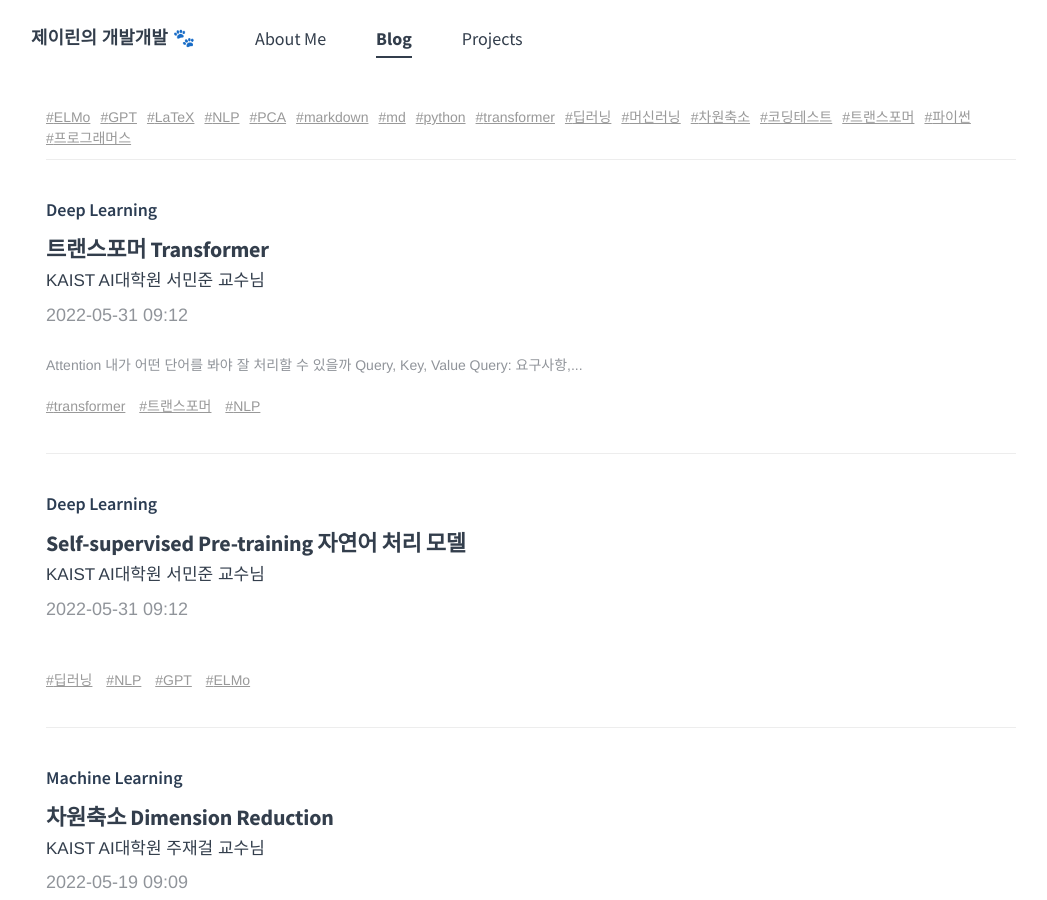
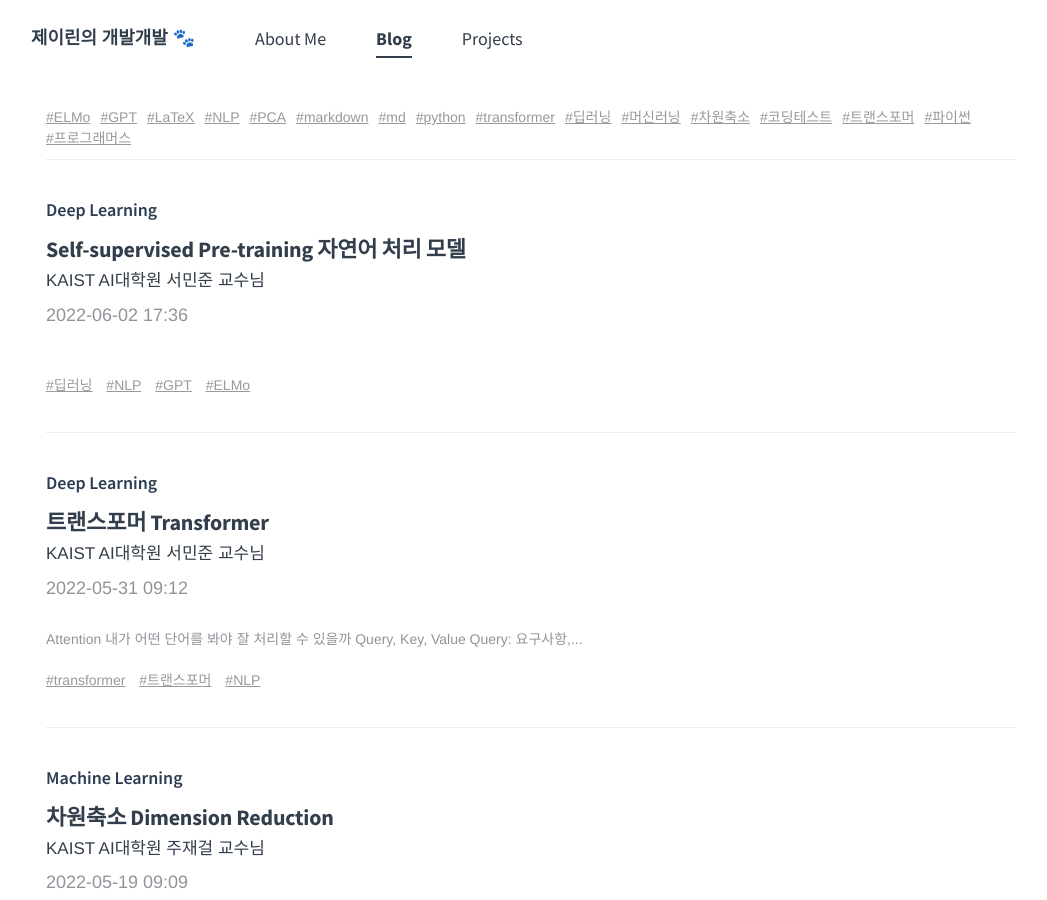
Before and after one commit to jayleenym/jayleenym.github.io, a Jekyll site: the page built from blog/index.md, in a window 1280 px wide and 900 px high. Shown: the whole window, without its empty margins (109-1156 px from the left). Built offline with Jekyll 4.4.1, drawn with Linux system fonts in a browser that asks for light colours.

Commit message:
Add: 22/06/02 ELMo

```diff
--- a/blog/2206020930/index.md
+++ b/blog/2206020930/index.md
@@ -1,7 +1,7 @@
 ---
 layout: post
 type: blog
-date: 2022-05-31 09:12
+date: 2022-06-02 17:36
 category: Deep Learning
 title: Self-supervised Pre-training 자연어 처리 모델
 subtitle: KAIST AI대학원 서민준 교수님
```
